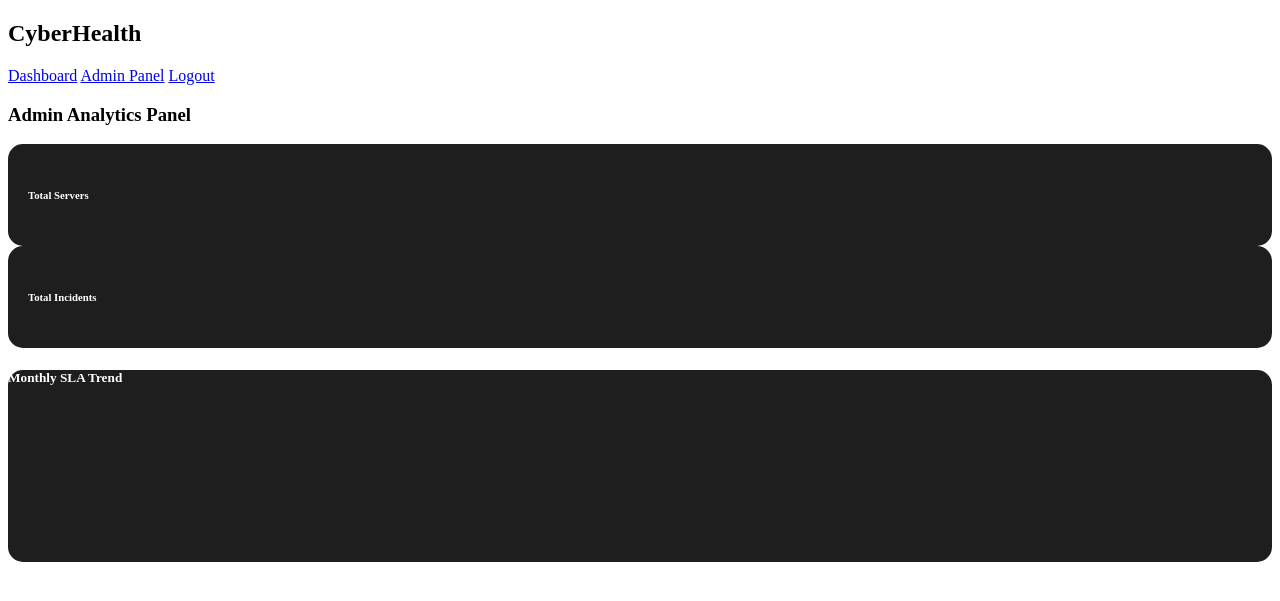
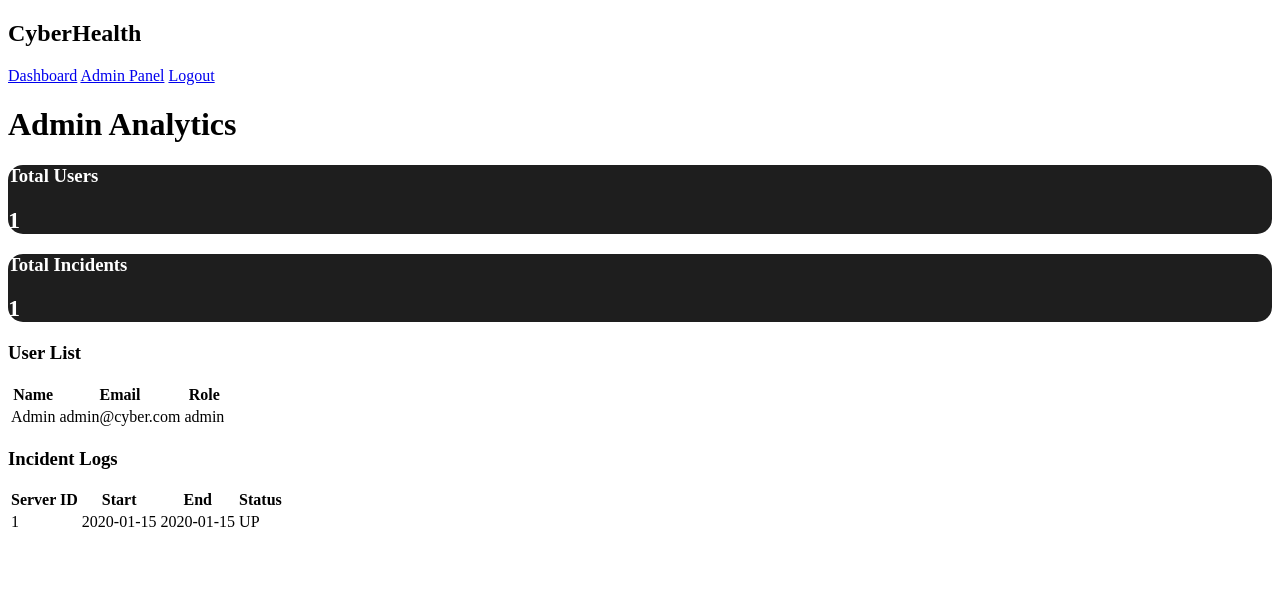
Before and after one commit to ankit18006/CyberHealth-IT-Dashboard, a Flask app: page /admin in a window 1280 px wide. Shown: the top 601 px of the page. Run offline with Flask 3, Linux system fonts and the light colour scheme; the visitor is signed in with stand-in values (Sample User, id 1); data comes from the database, SQL or seed files in the repository; tables that the repository leaves empty hold one stand-in row (values such as "Sample post"); a map, chart or similar area stays blank.

Commit message:
Update admin analytics panel layout and content

```diff
--- a/templates/admin.html
+++ b/templates/admin.html
@@ -1,44 +1,59 @@
 {% extends "base.html" %}
 {% block content %}
 
-<h3 class="mb-4 text-light">Admin Analytics Panel</h3>
+<h1>Admin Analytics</h1>
 
-<div class="row text-center mb-4">
+<div class="cards">
+    <div class="card yellow">
+        <h3>Total Users</h3>
+        <h2>{{ users|length }}</h2>
+    </div>
 
-<div class="col-md-6">
-<div class="card stat-card bg-info">
-<h6>Total Servers</h6>
-<h3>{{ total_servers }}</h3>
-</div>
+    <div class="card red">
+        <h3>Total Incidents</h3>
+        <h2>{{ incidents|length }}</h2>
+    </div>
 </div>
 
-<div class="col-md-6">
-<div class="card stat-card bg-danger">
-<h6>Total Incidents</h6>
-<h3>{{ total_incidents }}</h3>
-</div>
+<div class="table-box">
+<h3>User List</h3>
+<table>
+<tr>
+<th>Name</th>
+<th>Email</th>
+<th>Role</th>
+</tr>
+
+{% for user in users %}
+<tr>
+<td>{{ user[1] }}</td>
+<td>{{ user[2] }}</td>
+<td>{{ user[4] }}</td>
+</tr>
+{% endfor %}
+
+</table>
 </div>
 
+<div class="table-box">
+<h3>Incident Logs</h3>
+<table>
+<tr>
+<th>Server ID</th>
+<th>Start</th>
+<th>End</th>
+<th>Status</th>
+</tr>
+
+{% for inc in incidents %}
+<tr>
+<td>{{ inc[1] }}</td>
+<td>{{ inc[2] }}</td>
+<td>{{ inc[3] }}</td>
+<td>{{ inc[4] }}</td>
+</tr>
+{% endfor %}
+</table>
 </div>
 
-<div class="card p-4 shadow">
-<h5>Monthly SLA Trend</h5>
-<canvas id="slaChart"></canvas>
-</div>
-
-<script>
-new Chart(document.getElementById("slaChart"), {
-type:"line",
-data:{
-labels: {{ dates|safe }},
-datasets:[{
-label:"Server Status (1=UP, 0=DOWN)",
-data: {{ status_values|safe }},
-borderColor:"#4bc0c0",
-fill:false
-}]
-}
-});
-</script>
-
 {% endblock %}
```
